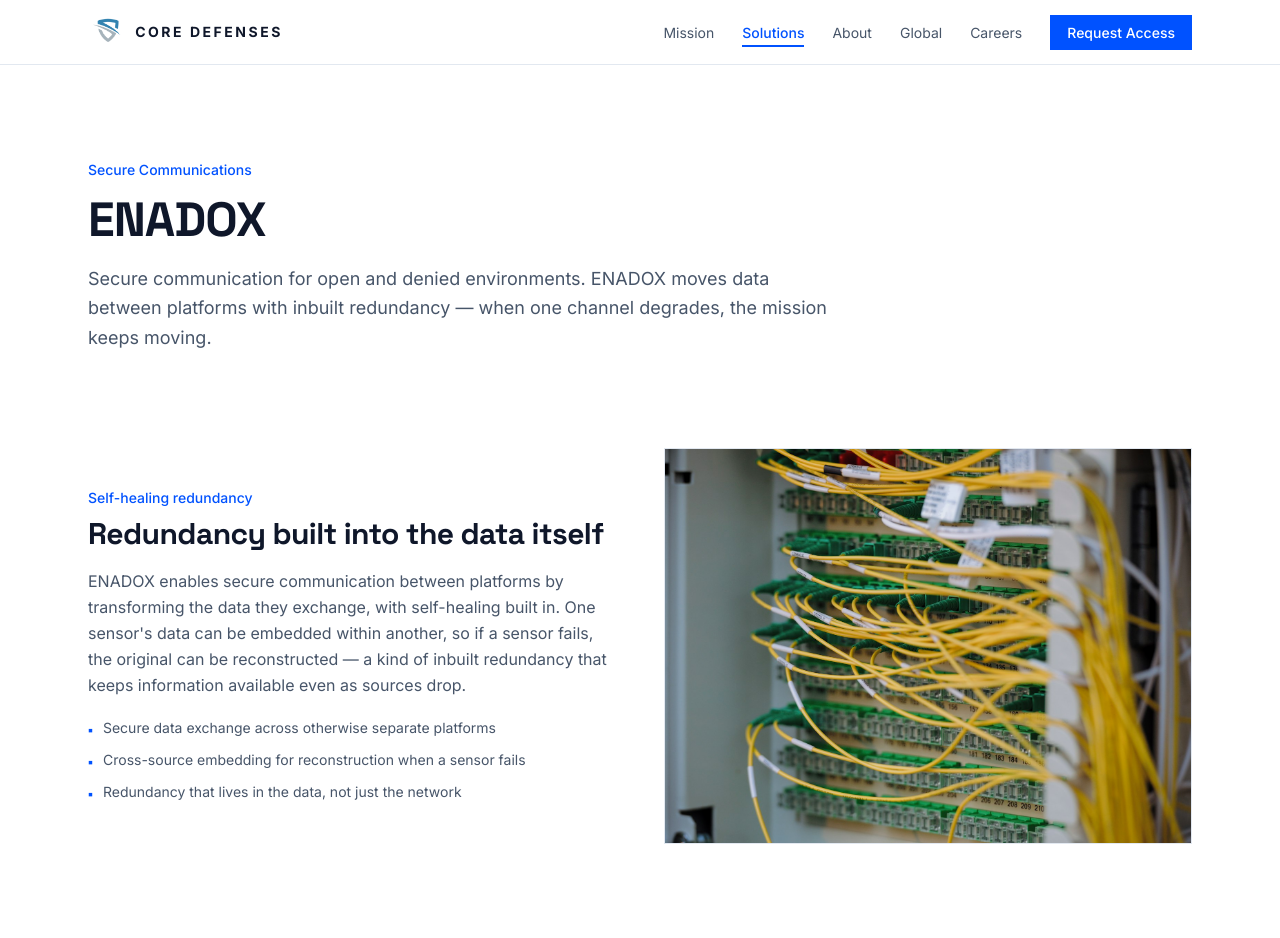
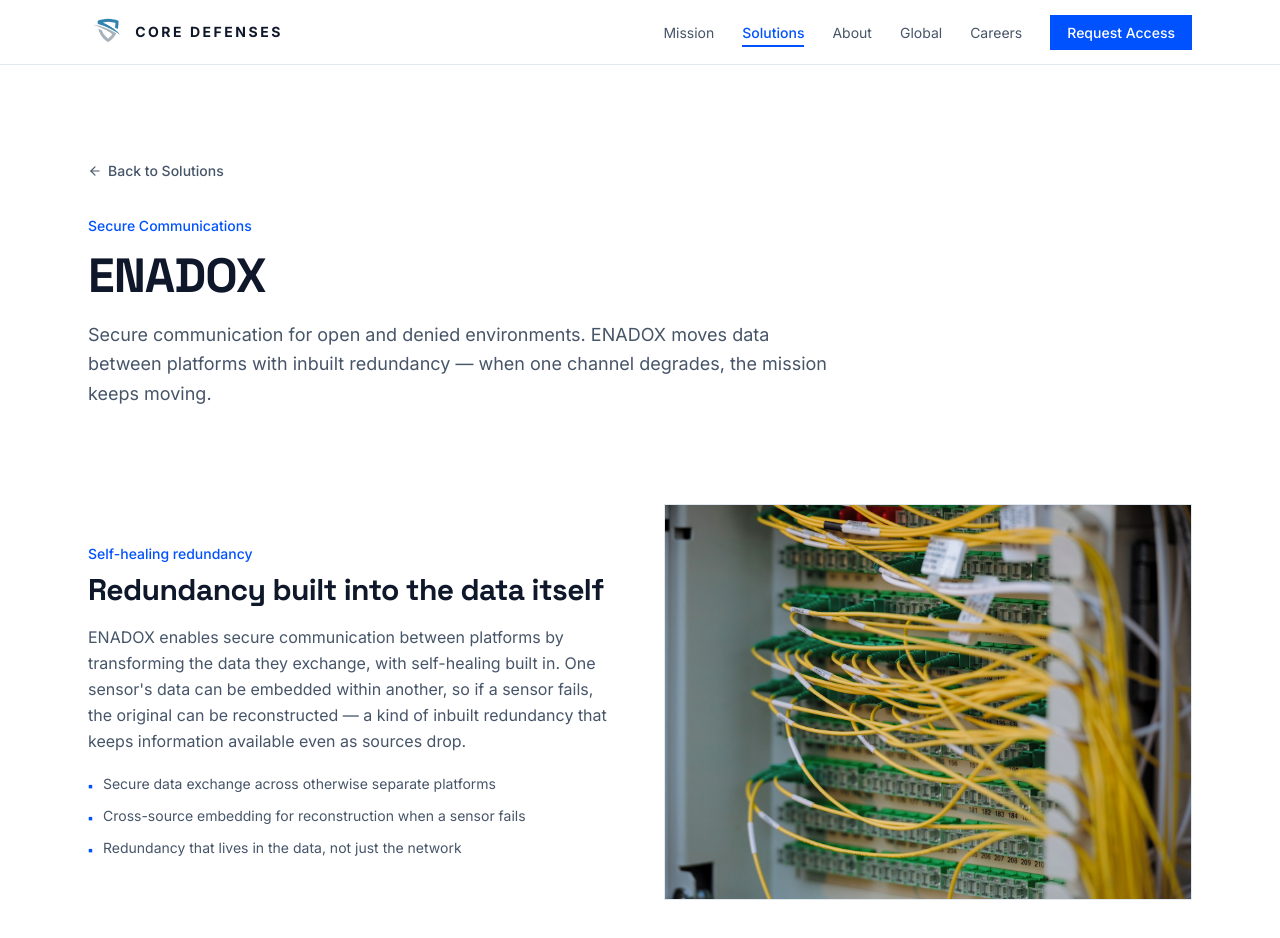
Before and after one commit to CovDefGH/CoreDef-website, a Next.js app: page /solutions/enadox in a window 1280 px wide. Shown: the top 938 px of the page. Built offline with nearby package versions, Linux system fonts and the light colour scheme.

Commit message:
feat: back-to-solutions link on EDIM/ENADOX; preconnect Maps domains
Back link gives users a way out of the drill-down product pages without
relying on browser history. Preconnect hints warm the TCP/TLS connection
for the Contact page's Maps iframe before it's requested.

```diff
--- a/src/app/layout.tsx
+++ b/src/app/layout.tsx
@@ -36,6 +36,10 @@
       <body
         className={`${spaceGrotesk.variable} ${inter.variable} font-sans antialiased`}
       >
+        {/* Warms the connection for the Contact page's Google Maps iframe embed */}
+        <link rel="preconnect" href="https://www.google.com" />
+        <link rel="preconnect" href="https://maps.gstatic.com" crossOrigin="" />
+        <link rel="preconnect" href="https://maps.googleapis.com" />
         <a
           href="#main"
           className="focus:bg-primary sr-only focus:not-sr-only focus:absolute focus:top-4 focus:left-4 focus:z-50 focus:px-4 focus:py-2 focus:text-white"
--- a/src/app/solutions/edim/page.tsx
+++ b/src/app/solutions/edim/page.tsx
@@ -1,4 +1,6 @@
 import type { Metadata } from "next";
+import Link from "next/link";
+import { ArrowLeft } from "lucide-react";
 import { FeatureRow } from "@/components/sections/FeatureRow";
 import { StatCard } from "@/components/sections/StatCard";
 import { SpecTable } from "@/components/sections/SpecTable";
@@ -16,8 +18,16 @@
 export default function EdimPage() {
   return (
     <div className="mx-auto max-w-6xl px-4 py-16 md:px-6 md:py-24">
+      <Link
+        href="/solutions"
+        className="text-ink-muted hover:text-primary inline-flex items-center gap-1.5 text-sm font-medium transition-colors"
+      >
+        <ArrowLeft aria-hidden size={14} />
+        Back to Solutions
+      </Link>
+
       {/* Header */}
-      <p className="text-primary flex items-center gap-2 text-sm font-medium">
+      <p className="text-primary mt-8 flex items-center gap-2 text-sm font-medium">
         <span
           aria-hidden
           className="bg-accent inline-block size-1.5 rounded-full"
--- a/src/app/solutions/enadox/page.tsx
+++ b/src/app/solutions/enadox/page.tsx
@@ -1,4 +1,6 @@
 import type { Metadata } from "next";
+import Link from "next/link";
+import { ArrowLeft } from "lucide-react";
 import { FeatureRow } from "@/components/sections/FeatureRow";
 import { SpecTable } from "@/components/sections/SpecTable";
 import { CTALink } from "@/components/ui/CTALink";
@@ -15,8 +17,16 @@
 export default function EnadoxPage() {
   return (
     <div className="mx-auto max-w-6xl px-4 py-16 md:px-6 md:py-24">
+      <Link
+        href="/solutions"
+        className="text-ink-muted hover:text-primary inline-flex items-center gap-1.5 text-sm font-medium transition-colors"
+      >
+        <ArrowLeft aria-hidden size={14} />
+        Back to Solutions
+      </Link>
+
       {/* Header */}
-      <Reveal as="section" className="max-w-3xl">
+      <Reveal as="section" className="mt-8 max-w-3xl">
         <p className="text-primary text-sm font-medium">{enadox.eyebrow}</p>
         <h1 className="text-ink mt-4 text-4xl font-bold md:text-5xl">
           {enadox.name}
```
